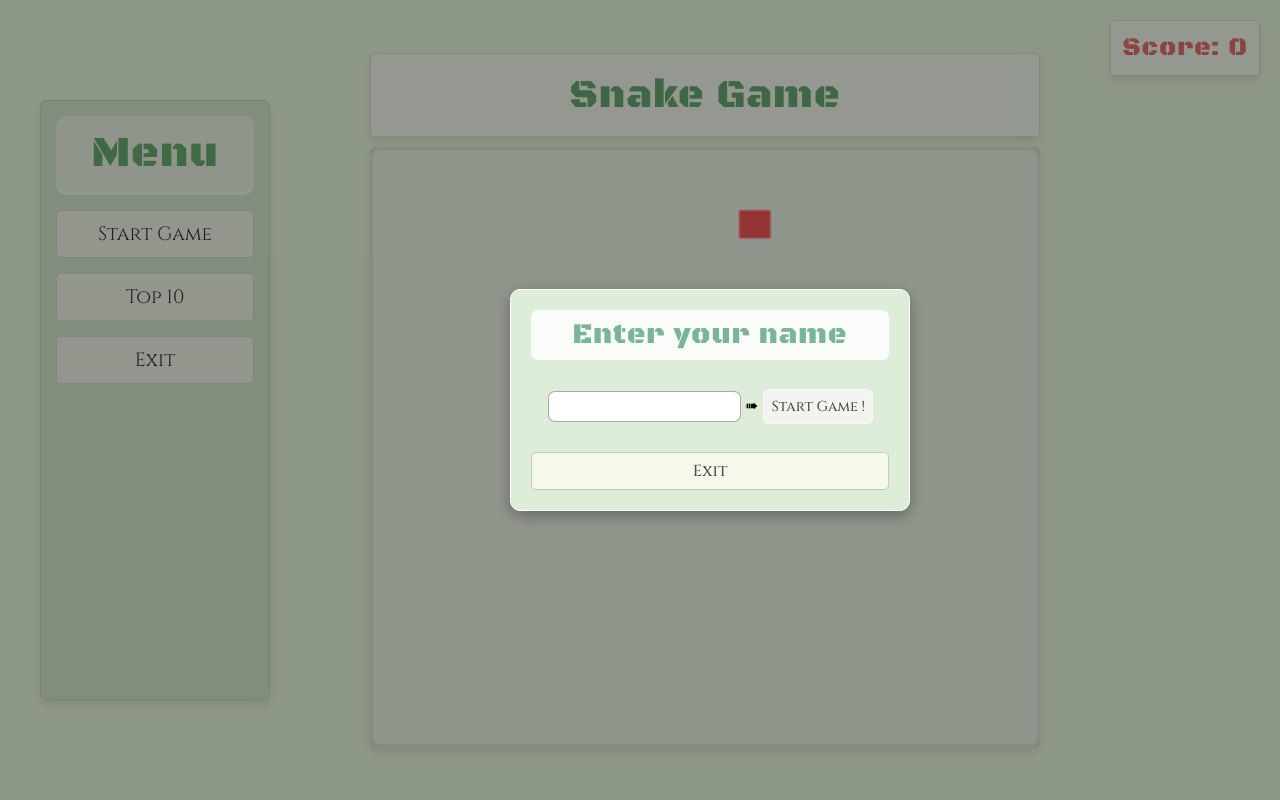
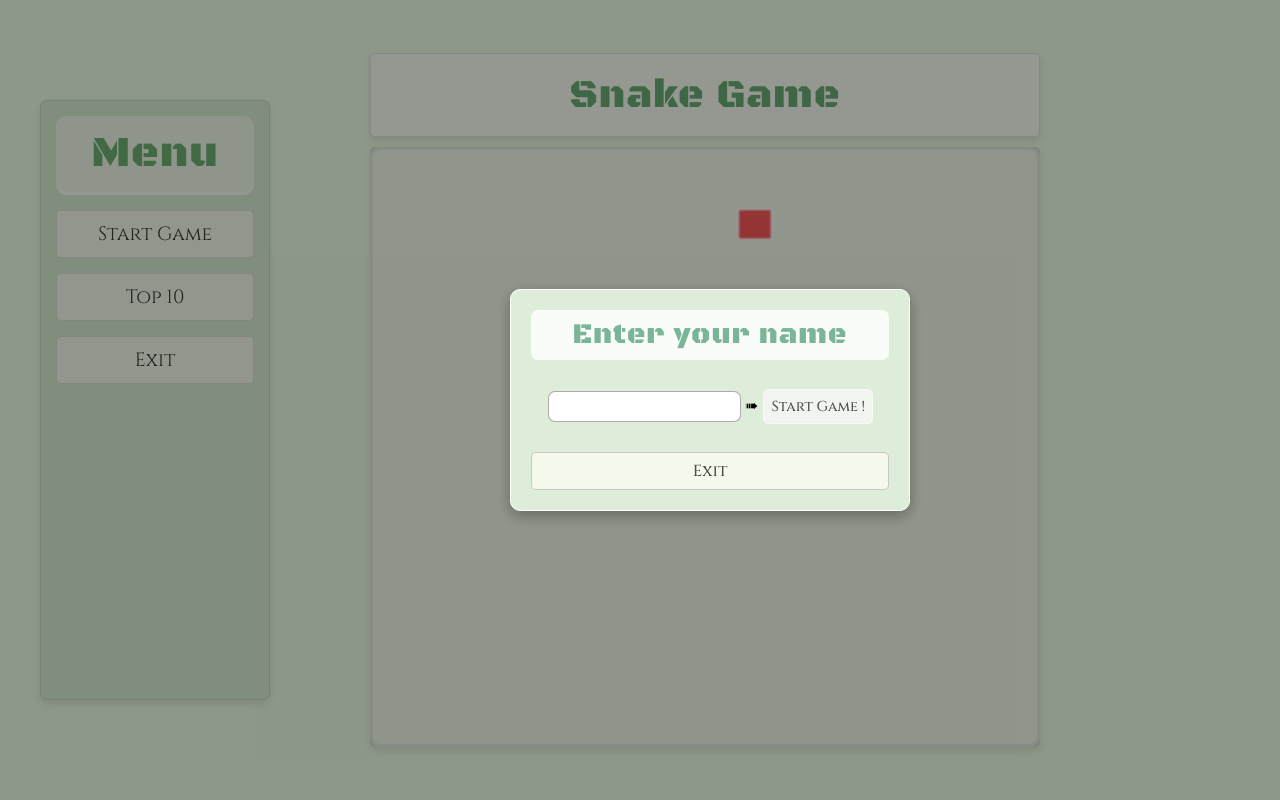
Before and after one commit to MRGiorgiosDev8/snake_game, a Django app: page /start_game/ in a window 1280 px wide. Run offline with Django 5.2, Linux system fonts and the light colour scheme; some libraries are stand-ins or nearby versions; some web fonts are replaced.

Commit message:
update animation game.js styles.css

```diff
--- a/game/static/game/css/styles.css
+++ b/game/static/game/css/styles.css
@@ -139,6 +139,8 @@ canvas {
 }
 
 #scoreBox {
+    display: none;
+    opacity: 0;
     position: fixed;
     top: 20px;
     right: 20px;
@@ -311,7 +313,7 @@ a.exitBtn:hover {
     height: 600px;
     font-family: "Cinzel", serif;
     font-optical-sizing: auto;
-    font-weight: 500;
+    font-weight: bold;
     color: rgba(43, 43, 43, 0.828);
     box-shadow: 0 4px 8px rgba(0, 0, 0, 0.1);
     opacity: 0.9;
--- a/game/static/game/js/game.js
+++ b/game/static/game/js/game.js
@@ -25,9 +25,10 @@ startGameBtn.addEventListener("click", startGame);
 function startGame() {
     username = usernameInput.value;
     if (username) {
-        gsap.to("#usernameModal .modal-content", { duration: 0.5, opacity: 0, onComplete: () => {
+        gsap.to("#usernameModal .modal-content", { duration: 0.3, opacity: 0, onComplete: () => {
             usernameModal.style.display = "none";
             init();
+            gsap.fromTo("#scoreBox", { x: 100, opacity: 0, ease: "power1.inOut", display: "none" }, { duration: 0.6, x: 0, opacity: 1, display: "block" });
         }});
     } else {
         alert("Please enter your name.");
@@ -44,6 +45,7 @@ function init() {
     score = 0;
     d = null;
     scoreBox.textContent = "Score: " + score;
+    scoreBox.style.display = "block";
     if (game) clearInterval(game);
     game = setInterval(draw, 100);
     gameOverModal.style.display = "none";
```
Also changed, not shown: db.sqlite3.
